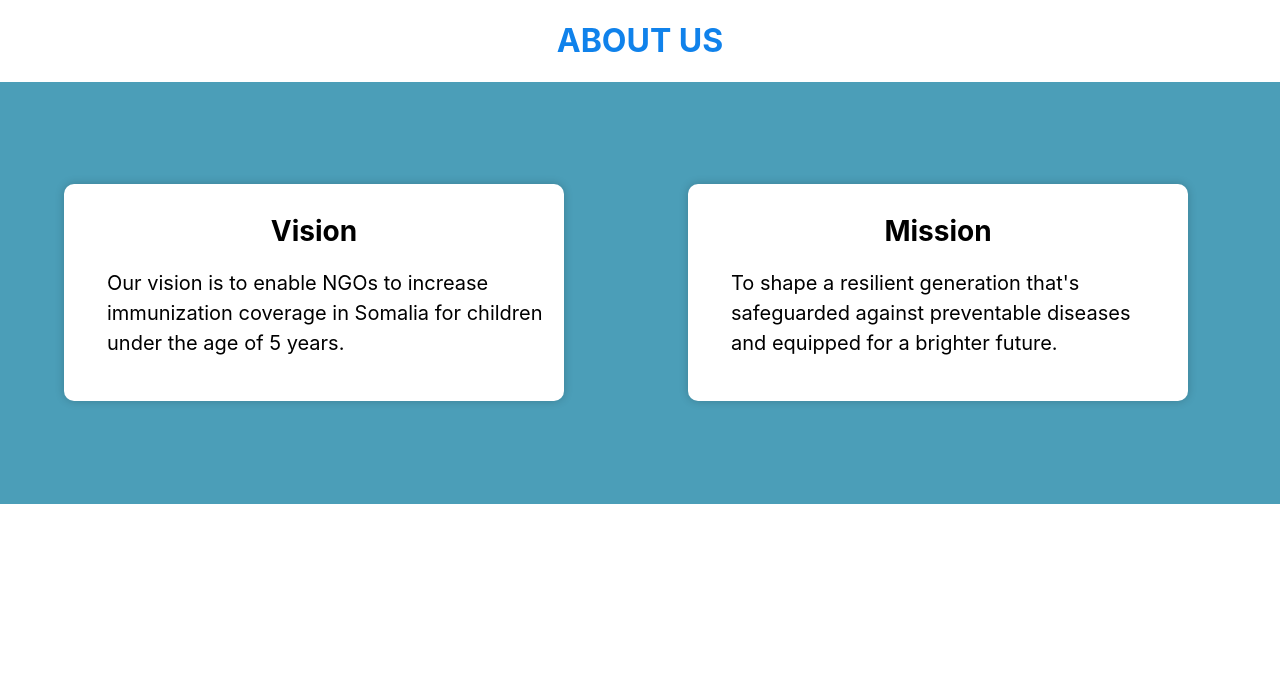
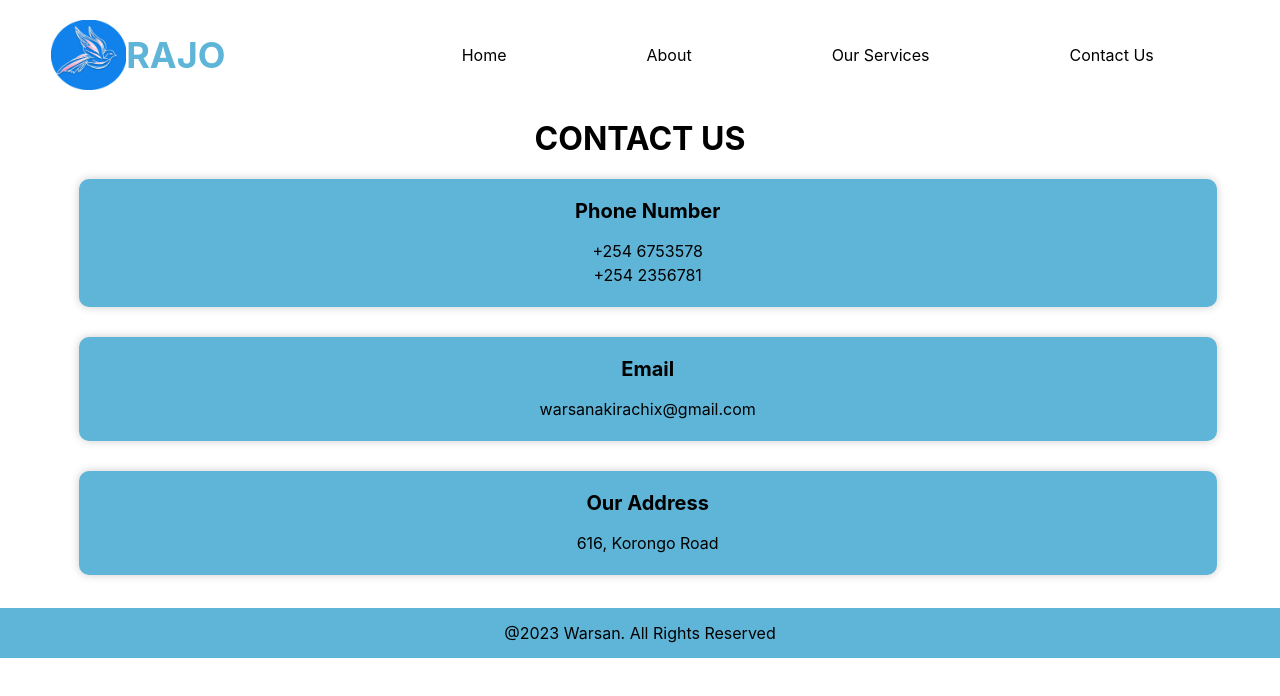
Before and after one commit to akirachix/Warsan-Informational, a React (Create React App) app in the folder warsan-informational/: page / in a window 1280 px wide. Shown: the top 696 px of the page. Built offline with nearby package versions, Linux system fonts and the light colour scheme.

Commit message:
added layout and aligned with about us

```diff
--- a/warsan-informational/package.json
+++ b/warsan-informational/package.json
@@ -6,6 +6,7 @@
     "@testing-library/jest-dom": "^5.17.0",
     "@testing-library/react": "^13.4.0",
     "@testing-library/user-event": "^13.5.0",
+    "jest": "^27.5.1",
     "react": "^18.2.0",
     "react-dom": "^18.2.0",
     "react-scripts": "5.0.1",
@@ -16,7 +17,6 @@
     "build": "react-scripts build",
     "test": "react-scripts test",
     "eject": "react-scripts eject"
-
   },
   "eslintConfig": {
     "extends": [
--- a/warsan-informational/src/App.js
+++ b/warsan-informational/src/App.js
@@ -1,12 +1,13 @@
-
-
 import React from 'react';
 import './App.css';
-import About from './components/AboutUs';
+import Navbar from './components/navbar';
+import Footer from './components/footer';
+
 function App() {
   return (
     <div className="App" data-testid="app-component">
-      <About/>
+      <Navbar/>
+      <Footer/>
     </div>
   );
 }
--- /dev/null
+++ b/warsan-informational/src/components/footer/index.jsx
@@ -0,0 +1,39 @@
+import React from "react";
+import './style.css'
+
+const Footer = () => {
+  return (
+    <div>
+      <h1>CONTACT US</h1>
+      <div className="footer">
+        <div className="footercard">
+          <h3>Phone Number</h3>
+          <p>
+            +254 6753578 <br />
+            +254 2356781
+          </p>
+        </div>
+
+        <div className="footercard">
+          <h3>Email</h3>
+          <p>
+            warsanakirachix@gmail.com
+          </p>
+        </div>
+
+        <div className="footercard">
+          <h3>Our Address</h3>
+          <p>
+            616, Korongo Road
+          </p>
+        </div>
+      </div>
+
+      <div className="copyright">
+        @2023 Warsan. All Rights Reserved
+      </div>
+    </div>
+  )
+}
+
+export default Footer;
--- /dev/null
+++ b/warsan-informational/src/components/footer/style.css
@@ -0,0 +1,93 @@
+.footer {
+  display: grid;
+  grid-template-columns: repeat(3, 1fr);
+  margin-top: 1%;
+  margin-bottom: 1%;
+  margin-left: 1.2%;
+}
+
+.footercard {
+  margin-left: 16.8%;
+  width: 63%;
+  background-color: #5EB5D7;
+  color: white;
+  padding: 20px;
+}
+
+.footer h3 {
+  margin-top: 0;
+}
+
+.footer p {
+  margin-bottom: 0;
+}
+
+.copyright{
+  background-color: #5EB5D7;
+  text-align: center;
+  padding: 15px 0px;
+
+}
+
+@media (max-width: 1540px) {
+  .footer {
+    grid-template-columns: 1fr;
+    gap: 10px;
+  }
+
+  .footercard {
+    margin-left: 0;
+    width: 100%;
+    margin-bottom: 20px;
+  }
+}
+
+.footer h1 {
+  color: white;
+  font-size: 28px;
+  margin-top: 10px;
+  text-align: center;
+}
+
+.footer p {
+  line-height: 1.5;
+}
+
+.footer .footercard {
+  border-radius: 10px;
+  box-shadow: 0 0 10px rgba(0, 0, 0, 0.2);
+}
+
+.footer .footercard h3 {
+  font-size: 20px;
+  margin-bottom: 10px;
+}
+
+.footer .footercard p {
+  font-size: 16px;
+}
+
+.footer .copyright {
+  background-color: #5EB5D7;
+  text-align: center;
+  padding: 15px 0px;
+  font-size: 14px;
+}
+
+.footercard {
+  margin-left: 8%;
+  width: 65%;
+  background-color: #5EB5D7;
+  text-align: center;
+  color: black;
+  padding: 20px;
+  box-sizing: border-box;
+}
+
+@media (max-width: 1540px) {
+  .footercard {
+    margin-left: 5%;
+    width: 90%;
+    text-align: center;
+  }
+}
--- /dev/null
+++ b/warsan-informational/src/components/navbar/index.jsx
@@ -0,0 +1,49 @@
+import React, { useState } from 'react';
+import './style.css';
+
+function Navbar() {
+  const [isNavOpen, setNavOpen] = useState(false);
+
+  const toggleNav = () => {
+    setNavOpen(!isNavOpen);
+  };
+
+  return (
+    <nav>
+      <div className={`navbar-wrapper ${isNavOpen ? 'nav-open' : ''}`}>
+        <span className="brand-container">
+          <a className="logo-link" href="#">
+            <img src={process.env.PUBLIC_URL + '/images/logo.png'} alt="Logo" className="logo-img" />
+          </a>
+          <a className="brand-name" href="#">
+            RAJO
+          </a>
+        </span>
+        <div className={`hamburger-menu ${isNavOpen ? 'open' : ''} `} onClick={toggleNav}>
+          {isNavOpen ? (
+            <div className="close-icon">
+              <span></span>
+              <span></span>
+            </div>
+          ) : (
+            <>
+              <div className="bar"></div>
+              <div className="bar"></div>
+              <div className="bar"></div>
+            </>
+          )}
+        </div>
+        <ul className={`nav-list ${isNavOpen ? 'open' : ''}`}>
+          <div className="centered-links">
+            <li><a href="/">Home</a></li>
+            <li><a href="/offers">About</a></li>
+            <li><a href="/services">Our Services</a></li>
+            <li><a href="/menu">Contact Us</a></li>
+          </div>
+        </ul>
+      </div>
+    </nav>
+  );
+}
+
+export default Navbar;
--- /dev/null
+++ b/warsan-informational/src/components/navbar/style.css
@@ -0,0 +1,217 @@
+ul, li {
+    list-style: none;
+    margin: 0;
+    padding: 0;
+  }
+
+  .navbar-wrapper {
+    display: flex;
+    justify-content: space-between;
+    align-items: center;
+    color: black;
+    margin-left: 4%;
+    margin-right: 8.3%;
+    margin-top: 1%;
+  }
+
+  .brand-container {
+    display: flex;
+    align-items: center;
+    font-size: 30px;
+  }
+
+  .brand-name {
+    color: #5EB5D7;
+    font-weight: bold;
+    font-size: 36px;
+    text-decoration: none;
+  }
+
+  .logo-img {
+    width: 75px;
+    height: 70px;
+    fill: #5EB5D7;
+    margin-top: 10%;
+  }
+
+
+
+  /* Hamburger */
+  .hamburger-menu {
+    display: none;
+    cursor: pointer;
+  }
+  .hamburger-menu.open .bar {
+    background-color: white;
+  }
+  .hamburger-menu.open .close-icon {
+    display: block;
+  }
+  .bar {
+    width: 30px;
+    height: 4px;
+    background-color: #5EB5D7;
+    margin: 6px 0;
+    transition: 0.4s;
+  }
+  .close-icon {
+    display: none;
+    position: relative;
+    width: 30px;
+    height: 4px;
+    margin: 6px 0;
+    transition: 0.4s;
+    font-weight: bolder;
+    cursor: pointer;
+  }
+  .close-icon span {
+    position: absolute;
+    width: 100%;
+    height: 2px;
+    background-color: #5EB5D7;
+    transition: transform 0.2s ease;
+  }
+  .close-icon span:first-child {
+    top: 0;
+    transform: rotate(45deg);
+  }
+  .close-icon span:last-child {
+    top: 0;
+    transform: rotate(-45deg);
+  }
+  .nav-list {
+    display: flex;
+    flex-direction: column;
+    align-items: flex-end;
+  }
+  .centered-links {
+    display: flex;
+    justify-content: center;
+    gap: 200px;
+  }
+  .centered-links a {
+    color: black;
+    padding: 20px;
+    text-decoration: none;
+    transition: background-color 0.3s, color 0.3s;
+  }
+  .centered-links a:hover {
+    background-color: #5EB5D7;
+    color: white;
+    border-radius: 5px;
+    padding: 10px 20px;
+  }
+  .open .nav-list {
+    display: flex;
+    flex-direction: column;
+    align-items: flex-start;
+    gap: 150px;
+  }
+  @media (max-width: 760px) {
+    .hamburger-menu {
+      display: flex;
+      flex-direction: column;
+      justify-content: center;
+      align-items: flex-end;
+      cursor: pointer;
+      position: absolute;
+      right: 20px;
+      top: 20px;
+      width: 30px;
+      height: 30px;
+    }
+    .navbar-wrapper {
+      flex-direction: column;
+      align-items: flex-start;
+      position: relative;
+    }
+    .brand-container {
+      margin: 10px 0;
+    }
+    .nav-list {
+      display: none;
+      flex-direction: column;
+      align-items: center;
+      width: 100%;
+      position: absolute;
+      top: 100%;
+      left: 0;
+      background-color: #fff;
+      transition: 0.4s;
+      z-index: 1;
+    }
+    .nav-open .nav-list {
+      display: flex;
+    }
+    .centered-links {
+      flex-direction: column;
+      gap: 15px;
+      padding: 12px;
+      align-items: center;
+    }
+    .centered-links a {
+      margin: 10px 0;
+    }
+    .nav-open .hamburger-menu .bar {
+      background-color: #5EB5D7;
+    }
+    .nav-open .hamburger-menu .close-icon {
+      display: none;
+    }
+    .brand-container {
+      font-size: 24px;
+    }
+    .brand-name {
+      font-size: 30px;
+    }
+    .logo-img {
+      width: 50px;
+      height: 50px;
+    }
+    .bar {
+      width: 20px;
+      height: 3px;
+      margin: 4px 0;
+    }
+    .close-icon {
+      width: 20px;
+      height: 3px;
+      margin: 4px 0;
+    }
+    .close-icon span {
+      height: 2px;
+    }
+  }
+  @media (min-width: 761px) {
+    .hamburger-menu {
+      display: none;
+    }
+    .navbar-wrapper {
+      flex-direction: row;
+    }
+    .brand-container {
+      margin: 0;
+    }
+    .nav-list {
+      display: flex;
+      align-items: center;
+      position: static;
+      background-color: transparent;
+      transition: none;
+    }
+    .centered-links {
+      flex-direction: row;
+      gap: 100px;
+      padding: 0;
+      align-items: center;
+    }
+    .centered-links a {
+      margin: 0;
+    }
+    .nav-open .hamburger-menu .bar {
+      background-color: #5EB5D7;
+    }
+    .nav-open .hamburger-menu .close-icon {
+      display: none;
+    }
+  }
```
Also changed, not shown: warsan-informational/src/components/footer/test.jsx (added, +19 -0 lines), warsan-informational/src/components/navbar/test.jsx (added, +31 -0 lines), warsan-informational/public/images/logo.png (added), 1 other file (tests, documents, lock files or other folders).
